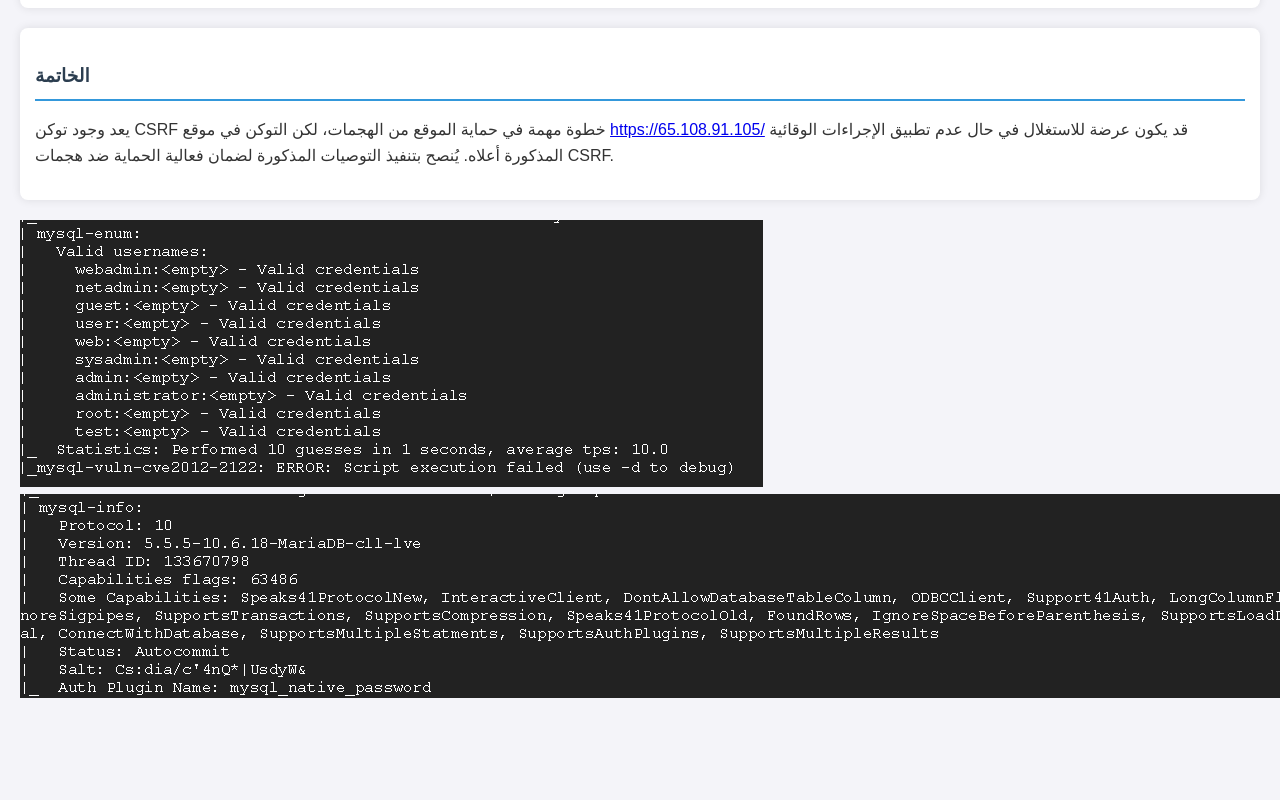
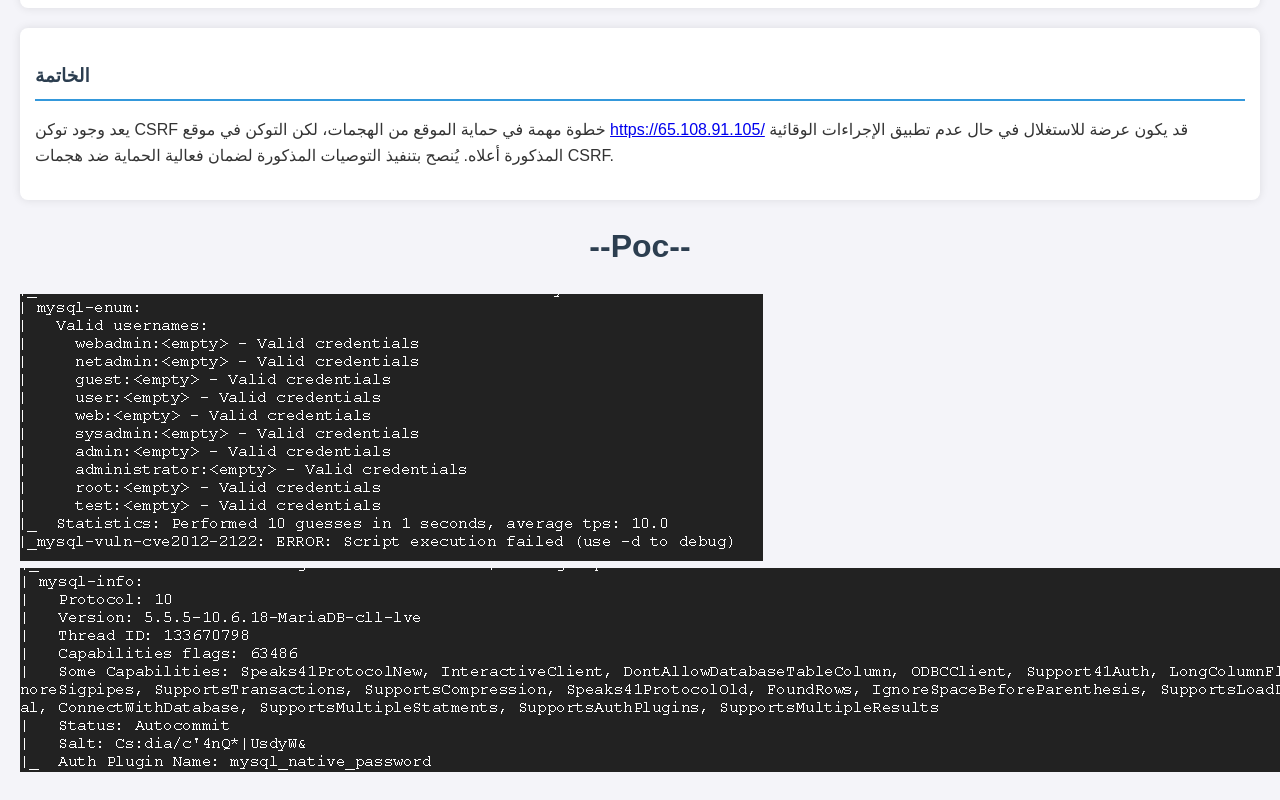
Before and after one commit to shaheen101sec/report, a plain HTML site: page index.html in a window 1280 px wide. Shown: the part 7627-8427 px from the top of the page. Before the commit the page ends 8353 px from the top, so only its background shows below. Drawn offline with Linux system fonts and the light colour scheme.

Commit message:
Update index.html

```diff
--- a/index.html
+++ b/index.html
@@ -433,6 +433,7 @@
         <h3>الخاتمة</h3>
         <p>يعد وجود توكن CSRF خطوة مهمة في حماية الموقع من الهجمات، لكن التوكن في موقع <a href="https://65.108.91.105/">https://65.108.91.105/</a> قد يكون عرضة للاستغلال في حال عدم تطبيق الإجراءات الوقائية المذكورة أعلاه. يُنصح بتنفيذ التوصيات المذكورة لضمان فعالية الحماية ضد هجمات CSRF.</p>
     </div>
+    <center><h1>--Poc--</h1></center>
     <img src="MySql.png">
     <img src="MySql2.png">
 </body>
```
